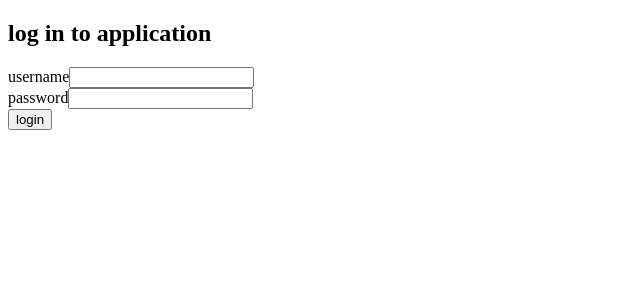
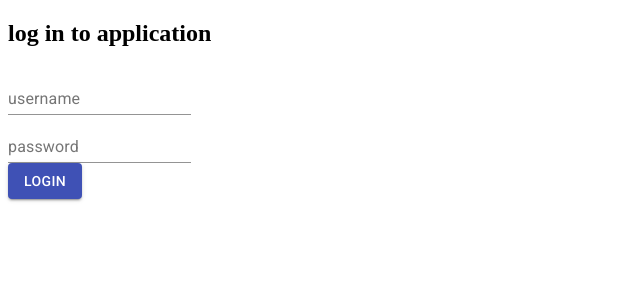
Before and after one commit to des-ant/2021-FSO-Part7-Router, a React (Create React App) app in the folder bloglist-frontend/: page / in a window 1280 px wide. Shown: the top 300 px of the page, without its empty margins (0-640 px from the left). Built offline with nearby package versions, Linux system fonts and the light colour scheme; no server answers.

Commit message:
Updated LoginForm using MaterialUI Library

```diff
--- a/bloglist-frontend/src/components/LoginForm.js
+++ b/bloglist-frontend/src/components/LoginForm.js
@@ -1,25 +1,35 @@
 import React from 'react';
 import PropTypes from 'prop-types';
+import { Button, TextField } from '@material-ui/core';
 
 const LoginForm = ({ handleSubmit }) => (
   <form onSubmit={handleSubmit}>
     <div>
-      username
-      <input
-        id='username'
+      <TextField
+        label="username"
+        id="username"
         type="text"
         name="username"
       />
     </div>
     <div>
-      password
-      <input
-        id='password'
+      <TextField
+        label="password"
+        id="password"
         type="password"
         name="password"
       />
     </div>
-    <button id="login-button" type="submit">login</button>
+    <div>
+      <Button
+        id="login-button"
+        type="submit"
+        variant="contained"
+        color="primary"
+      >
+        login
+      </Button>
+    </div>
   </form>
 );
 
```
